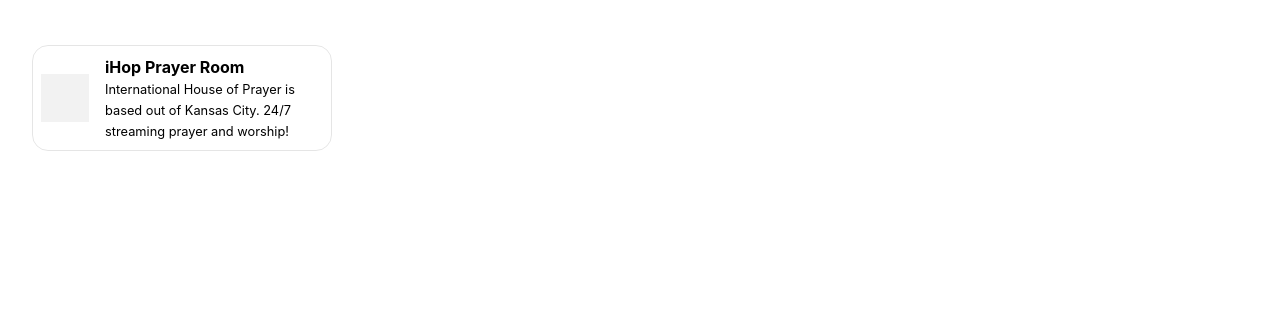
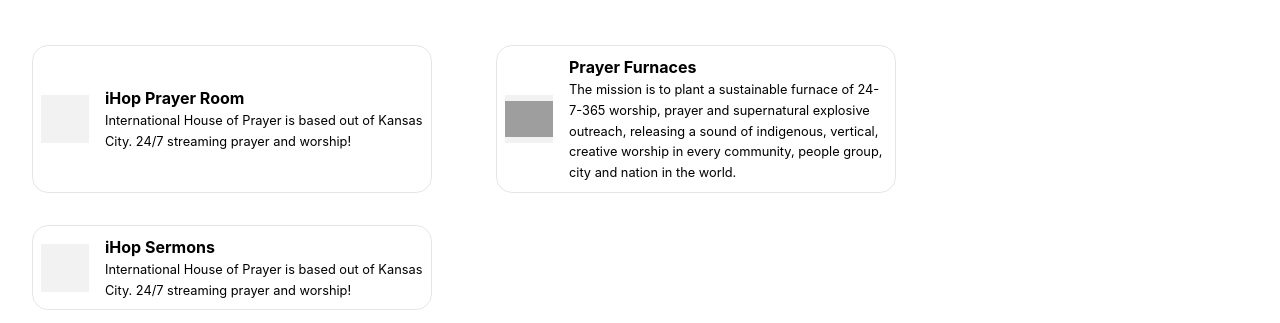
Before and after one commit to chaffeqa/ghop, a Gatsby site: page /v2 in a window 1280 px wide. Shown: the part 2679-3002 px from the top of the page. Before the commit the page ends 2846 px from the top, so only its background shows below. Built offline with nearby package versions, Linux system fonts and the light colour scheme; Gatsby itself is replaced by a stand-in of ours; grey boxes are pictures that could not be loaded.

Commit message:
Styles in for resources

```diff
--- a/src/components/resources.jsx
+++ b/src/components/resources.jsx
@@ -19,6 +19,18 @@
     imageUrl: 'https://www.ihopkc.org/apple-touch-icon.png?v=ngGBw47L8y',
     url: `https://www.ihopkc.org/prayerroom/`,
   },
+  {
+    title: 'Prayer Furnaces',
+    description: `The mission is to plant a sustainable furnace of 24-7-365 worship, prayer and supernatural explosive outreach, releasing a sound of indigenous, vertical, creative worship in every community, people group, city and nation in the world.`,
+    imageUrl: 'https://burn247.s3.amazonaws.com/assets/burn247_logo-28de8a0e68d7bd78fc7e474d282cad8b.png',
+    url: `https://www.burn24-7.com/`,
+  },
+  {
+    title: 'iHop Sermons',
+    description: `International House of Prayer is based out of Kansas City.  24/7 streaming prayer and worship!`,
+    imageUrl: 'https://www.ihopkc.org/apple-touch-icon.png?v=ngGBw47L8y',
+    url: `https://www.ihopkc.org/prayerroom/`,
+  },
 ]
 
 const Resources = () => (
--- a/src/components/section.css
+++ b/src/components/section.css
@@ -72,10 +72,9 @@
   flex-flow: row wrap;
 }
 .resource {
-  max-width: 300px;
+  max-width: 400px;
   min-height: 5rem;
   border: 0.05rem solid rgba(0,0,0,0.1);
-
   border-radius: 1rem;
   margin: 1rem 2rem;
   padding: 0.5rem;
```
